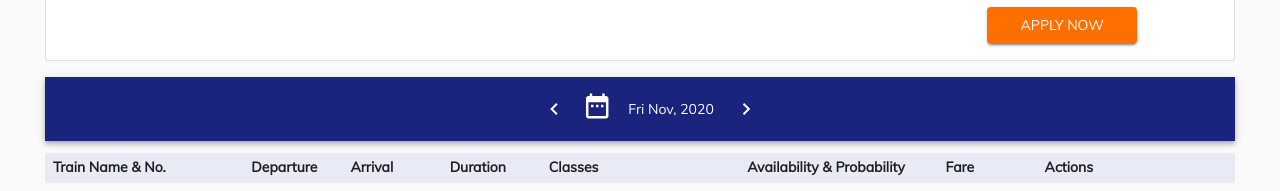
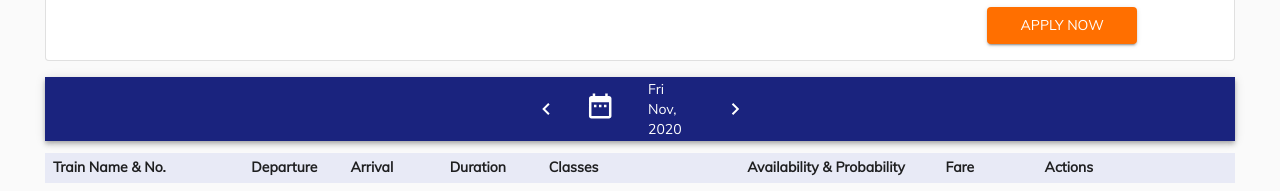
Before and after one commit to marwacoder/NRT, a React (Create React App) app: page /train in a window 1280 px wide. Shown: the part 350-541 px from the top of the page. Built offline with nearby package versions, Linux system fonts and the light colour scheme.

Commit message:
drawer another commit

```diff
--- a/package.json
+++ b/package.json
@@ -2,6 +2,9 @@
   "name": "train-reservation",
   "version": "0.1.0",
   "private": true,
+  "engines": {
+    "node": "12.16.1"
+  },
   "dependencies": {
     "@material-ui/core": "^4.11.0",
     "@material-ui/icons": "^4.9.1",
--- a/src/Views/Train/Train.js
+++ b/src/Views/Train/Train.js
@@ -433,7 +433,7 @@ const handleClickOpen = () => {
             <Toolbar >
               <Box  className={classes.appBarItem}>
               <Grid container direction="row" justify="space-between" alignItems="center" spacing={2}>
-                <Grid item >
+                <Grid item xs>
                     <Box>
                       <IconButton
                         color="inherit"
@@ -443,11 +443,11 @@ const handleClickOpen = () => {
                           </IconButton>
                   </Box>
                 </Grid>
-                <Grid item>
+                <Grid item xs>
                    <Box> <DateRangeIcon color="white" style={{fontSize: 30}}/></Box>
                   </Grid>
-                  <Grid item><Box>Fri Nov, 2020</Box></Grid>
-                  <Grid><Box>
+                  <Grid item xs><Box>Fri Nov, 2020</Box></Grid>
+                  <Grid item xs><Box>
                     <IconButton
                       color="inherit"
                           aria-label="toggle password visibility"
```
